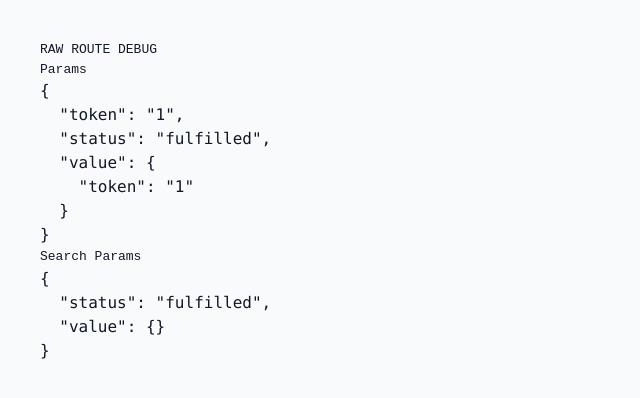
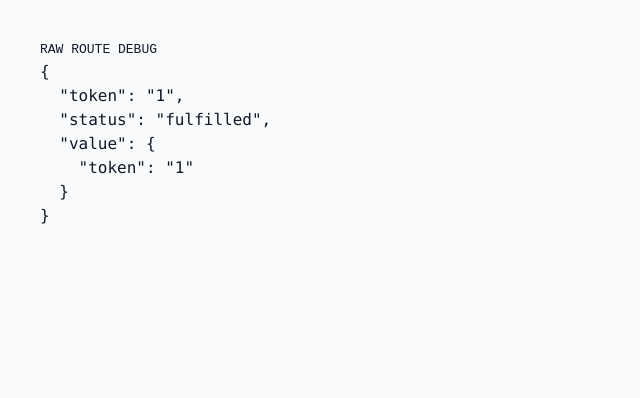
Before and after one commit to anshwysmcbel2710/tokenized-intake-orchestration-system, a Next.js app: page /confirm/1 in a window 1280 px wide. Shown: the top 398 px of the page, without its empty margins (0-640 px from the left). Built offline with nearby package versions, Linux system fonts and the light colour scheme.

Commit message:
Force request-time execution to bind route params

```diff
--- a/app/confirm/[token]/page.tsx
+++ b/app/confirm/[token]/page.tsx
@@ -1,24 +1,21 @@
 // app/confirm/[token]/page.tsx
 
+import { headers } from "next/headers";
+
 export const runtime = "nodejs";
-export const dynamic = "force-dynamic";
 
-export default async function Page({
+export default function Page({
   params,
-  searchParams,
 }: {
   params: { token: string };
-  searchParams: Record<string, string>;
 }) {
+  // 🔥 THIS LINE FORCES REQUEST-TIME EXECUTION
+  headers();
+
   return (
     <div style={{ padding: 40, fontFamily: "monospace" }}>
       <h1>RAW ROUTE DEBUG</h1>
-
-      <h3>Params</h3>
       <pre>{JSON.stringify(params, null, 2)}</pre>
-
-      <h3>Search Params</h3>
-      <pre>{JSON.stringify(searchParams, null, 2)}</pre>
     </div>
   );
 }
```
